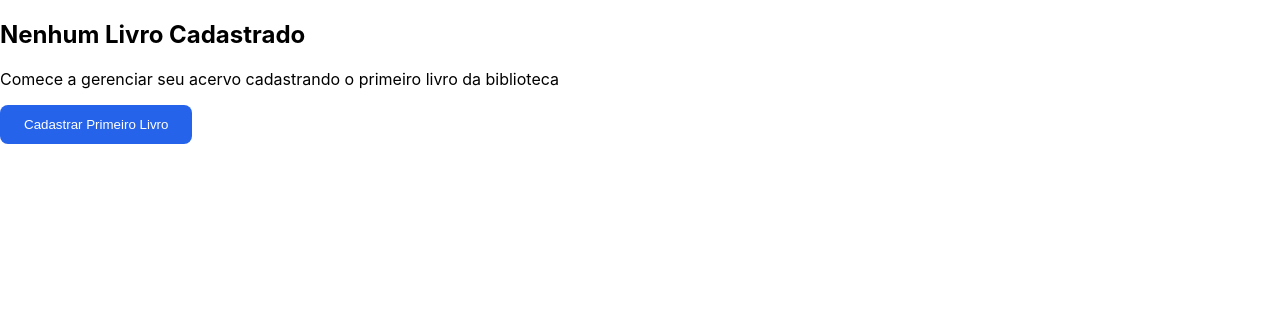
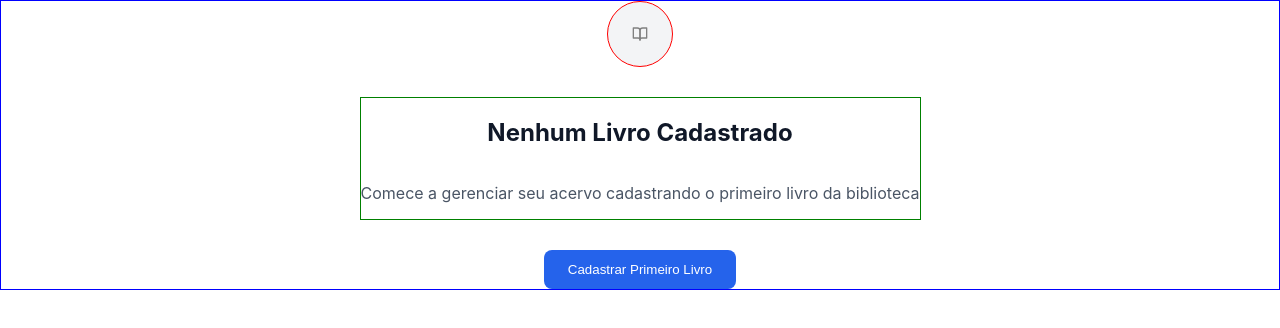
Before and after one commit to BencWislla/Library, a React (Create React App) app: page / in a window 1280 px wide. Shown: the top 328 px of the page. Built offline with nearby package versions, Linux system fonts and the light colour scheme.

Commit message:
Creat componet Empty Book

```diff
--- a/src/components/EmptyBooks/index.jsx
+++ b/src/components/EmptyBooks/index.jsx
@@ -1,21 +1,31 @@
 import { Button } from "../ui/Button";
+import { FiBookOpen } from "react-icons/fi";
+import {
+  DescriptionOfRegistration,
+  IconBook,
+  InfoEmptyBooks,
+  RegistrationContainer,
+  TitleAnyBook,
+} from "./styles";
 
 export function EmptyBooks() {
   return (
-    <div>
-      <div></div>
-      <div>
-        <h2>Nenhum Livro Cadastrado</h2>
-        <p>
+    <RegistrationContainer>
+      <IconBook>
+        <FiBookOpen />
+      </IconBook>
+      <InfoEmptyBooks>
+        <TitleAnyBook>Nenhum Livro Cadastrado</TitleAnyBook>
+        <DescriptionOfRegistration>
           Comece a gerenciar seu acervo cadastrando o primeiro livro da
           biblioteca
-        </p>
-      </div>
+        </DescriptionOfRegistration>
+      </InfoEmptyBooks>
       <Button
         text={"Cadastrar Primeiro Livro"}
         color={"#2563eb"}
         colorText={"white"}
       />
-    </div>
+    </RegistrationContainer>
   );
 }
--- a/src/components/EmptyBooks/styles.js
+++ b/src/components/EmptyBooks/styles.js
@@ -0,0 +1,39 @@
+import styled from "styled-components";
+
+export const RegistrationContainer = styled.div`
+border:1px solid blue;
+display: flex;
+flex-direction: column;
+align-items: center;
+gap: 30px;
+`
+
+export const IconBook = styled.div`
+border:1px solid red;
+background-color: #F3F4F6;
+padding: 24px 24px;
+border-radius: 100px;
+color: grey;
+width: 16px;
+height: 16px;
+display: flex;
+align-items: center;
+justify-content: center;
+
+`;
+
+export const InfoEmptyBooks = styled.div`
+border: 1px solid green;
+display: flex;
+align-items: center;
+flex-direction: column;
+`;
+
+export const TitleAnyBook = styled.h2`
+font-size:24px;
+color:#101828;`
+
+export const DescriptionOfRegistration = styled.p`
+font-size:16px;
+color: #4A5565;
+`
```
